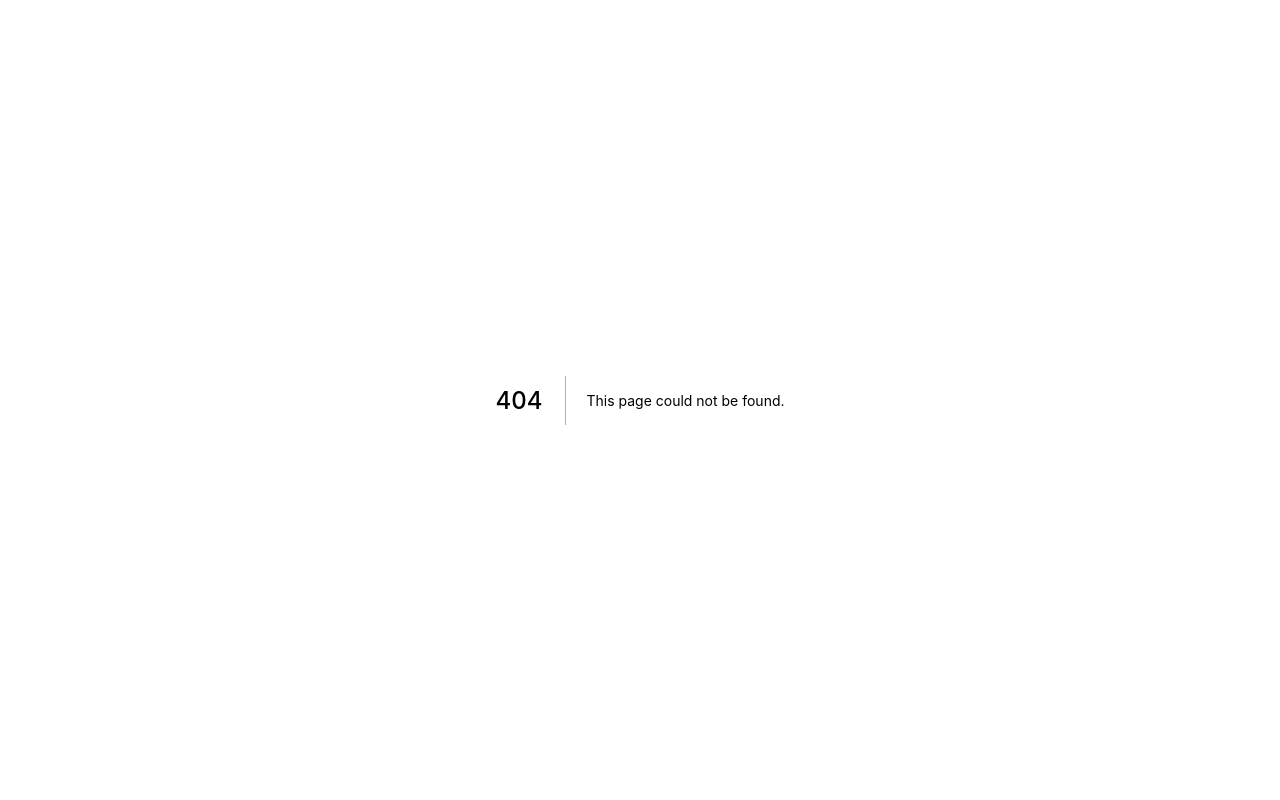
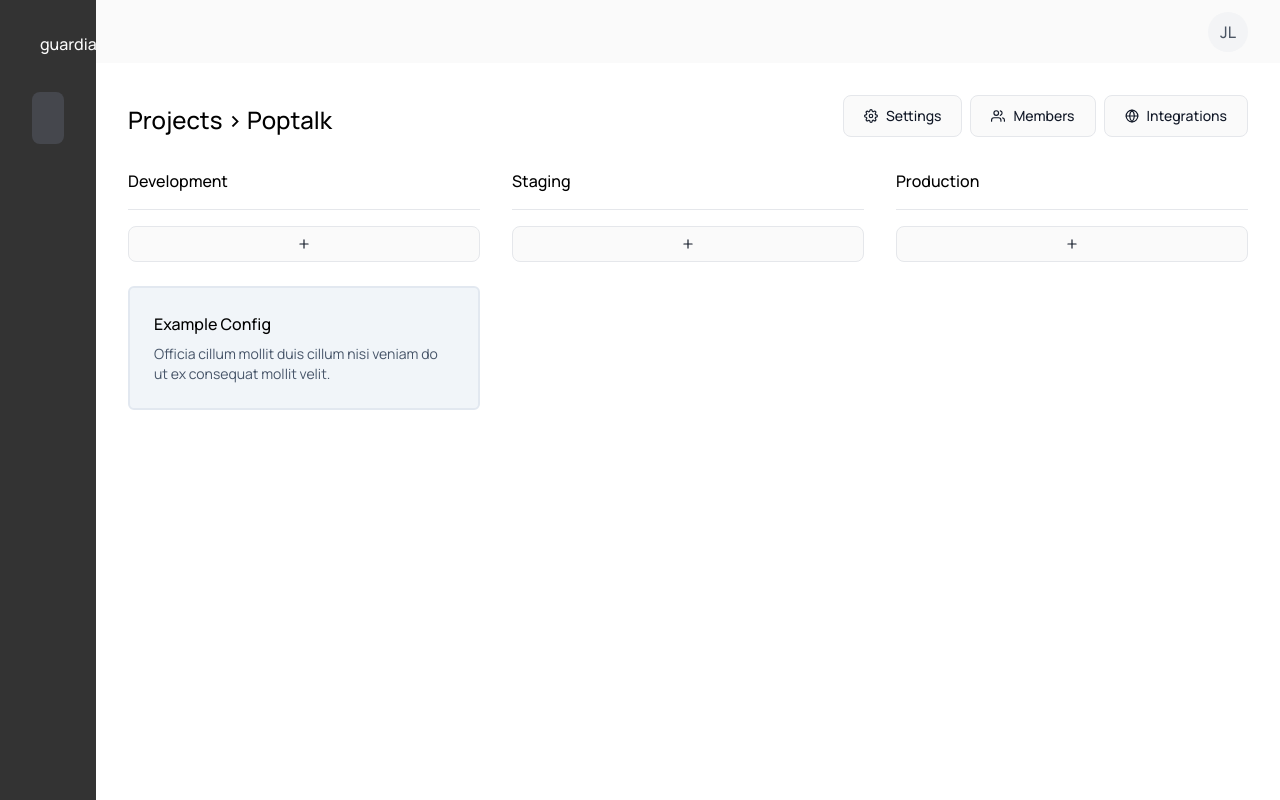
Before and after one commit to manavendrasen/guardian, a Next.js app in the folder apps/web/: page /project/1 in a window 1280 px wide. Before the commit this address had no page. Built offline with nearby package versions, Linux system fonts and the light colour scheme.

Commit message:
feat: add project page

```diff
--- a/apps/web/components/Button/Button.tsx
+++ b/apps/web/components/Button/Button.tsx
@@ -22,4 +22,20 @@ const Button: React.FC<ButtonProps> = ({
   );
 };
 
+export const SecondaryButton: React.FC<ButtonProps> = ({
+  children,
+  onClick,
+  type = "button",
+}) => {
+  return (
+    <button
+      type={type}
+      className='py-2.5 px-5 mb-2 text-sm font-medium text-gray-900 focus:outline-none bg-white rounded-lg border border-gray-200 hover:bg-gray-100 hover:text-blue-700 focus:z-10 focus:ring-4 focus:ring-gray-200 dark:focus:ring-gray-700 dark:bg-gray-800 dark:text-gray-400 dark:border-gray-600 dark:hover:text-white dark:hover:bg-gray-700 flex justify-center items-center gap-2'
+      onClick={onClick}
+    >
+      {children}
+    </button>
+  );
+};
+
 export default Button;
--- /dev/null
+++ b/apps/web/components/ConfigTile/ConfigTile.tsx
@@ -0,0 +1,27 @@
+import { useRouter } from "next/router";
+import React from "react";
+
+interface ConfigTileProps {
+  id: string;
+  title: string;
+  description: string;
+}
+
+const ConfigTile: React.FC<ConfigTileProps> = ({ id, title, description }) => {
+  const router = useRouter();
+  const routeToConfigPage = () => {
+    // fetch product details
+    router.push(`/config/${id}`);
+  };
+  return (
+    <div
+      className='bg-slate-100 flex flex-col gap-2 p-6 rounded-md hover:border-primary border-2 border-slate-200  duration-100'
+      onClick={routeToConfigPage}
+    >
+      <h5 className='font-medium'>{title}</h5>
+      <p className='text-slate-600 text-sm'>{description}</p>
+    </div>
+  );
+};
+
+export default ConfigTile;
--- a/apps/web/components/DashboardLayout/DashboardLayout.tsx
+++ b/apps/web/components/DashboardLayout/DashboardLayout.tsx
@@ -8,11 +8,11 @@ interface DashboardLayoutProps {
 
 const DashboardLayout: React.FC<DashboardLayoutProps> = ({ children }) => {
   return (
-    <div className='flex h-screen overflow-hidden'>
+    <div className='flex overflow-hidden'>
       <Sidebar />
       <div className='relative flex flex-col flex-1 overflow-y-auto overflow-x-hidden'>
         <Header />
-        <main className='px-4 sm:px-6 lg:px-8 py-8 w-full max-w-9xl mx-auto'>
+        <main className='px-4 sm:px-6 lg:px-8 py-8 w-full max-w-9xl mx-auto h-5/6'>
           {children}
         </main>
       </div>
--- a/apps/web/components/DashboardLayout/Sidebar.tsx
+++ b/apps/web/components/DashboardLayout/Sidebar.tsx
@@ -11,6 +11,7 @@ function Sidebar() {
   const { projects } = useProjectStore();
   const router = useRouter();
   const { pathname } = router;
+  const { id } = router.query;
 
   const trigger = useRef(null);
   const sidebar = useRef(null);
@@ -33,7 +34,7 @@ function Sidebar() {
         }`}
       >
         {/* Sidebar header */}
-        <div className='flex justify-between mb-10 pr-3 sm:px-2 px-8'>
+        <div className='flex justify-between mb-6 pr-3 sm:px-2 px-8'>
           {/* Close button */}
           <button
             ref={trigger}
@@ -51,13 +52,13 @@ function Sidebar() {
             </svg>
           </button>
           {/* Logo */}
-          {/* <Link href='/' className='block'>
+          <Link href='/' className='block'>
             <p className=' text-white font-medium'>guardian</p>
-          </Link> */}
+          </Link>
         </div>
 
         {/* Links */}
-        <div className='space-y-8 pt-2'>
+        <div className='space-y-8'>
           {/* Pages group */}
           <div>
             {/* <h3 className='text-xs uppercase text-slate-200 font-semibold pl-3'>
@@ -68,7 +69,11 @@ function Sidebar() {
             <ul className='mt-3'>
               {/* Dashboard */}
               <SidebarLinkGroup
-                activeOn={pathname === "/" || pathname.includes("dashboard")}
+                activeOn={
+                  pathname === "/" ||
+                  pathname.includes("project") ||
+                  pathname.includes("config")
+                }
               >
                 {(handleClick: () => void, open: boolean) => {
                   return (
@@ -77,7 +82,8 @@ function Sidebar() {
                         href='#0'
                         className={`block text-slate-100 hover:text-white truncate transition duration-150 ${
                           (pathname === "/" ||
-                            pathname.includes("dashboard")) &&
+                            pathname.includes("project") ||
+                            pathname.includes("config")) &&
                           "hover:text-slate-200"
                         }`}
                         onClick={(e) => {
@@ -112,13 +118,16 @@ function Sidebar() {
                           }`}
                         >
                           {projects.map((project) => (
-                            <li className='mb-1 last:mb-0' key={project.id}>
-                              <Link
-                                href={`/project/${project.id}`}
-                                // className={`block text-slate-400 hover:text-slate-200 transition duration-150 truncate
-                                //   ${true ? "text-indigo-500" : "text-green-500"}`}
-                              >
-                                <span className='block text-slate-100 over:text-primary transition duration-150  text-sm font-medium lg:opacity-0 lg:sidebar-expanded:opacity-100 2xl:opacity-100 cursor-pointer'>
+                            <li
+                              className='mb-1 block text-slate-400 hover:text-slate-200 transition duration-150 truncate'
+                              key={project.id}
+                            >
+                              <Link href={`/project/${project.id}`}>
+                                <span
+                                  className={`block text-slate-100 hover:text-primary transition duration-150  text-sm font-medium lg:opacity-0 lg:sidebar-expanded:opacity-100 2xl:opacity-100 cursor-pointer ${
+                                    id === project.id && "text-primary"
+                                  }`}
+                                >
                                   {project.name}
                                 </span>
                               </Link>
--- a/apps/web/components/ProjectTile/ProjectTile.tsx
+++ b/apps/web/components/ProjectTile/ProjectTile.tsx
@@ -1,4 +1,4 @@
-import Link from "next/link";
+import { useRouter } from "next/router";
 import React from "react";
 
 interface ProjectTileProps {
@@ -12,16 +12,19 @@ const ProjectTile: React.FC<ProjectTileProps> = ({
   title,
   description,
 }) => {
+  const router = useRouter();
+  const routeToProjectPage = () => {
+    // fetch product details
+    router.push(`/project/${id}`);
+  };
   return (
-    <Link href={`/project/${id}`}>
     <div
       className='bg-slate-100 flex flex-col gap-2 p-6 rounded-md hover:border-primary focus:border-2 hover:border-2 duration-100'
-        onClick={() => {}}
+      onClick={routeToProjectPage}
     >
       <h5 className='text-lg font-medium'>{title}</h5>
       <p className='text-slate-500'>{description}</p>
     </div>
-    </Link>
   );
 };
 
--- /dev/null
+++ b/apps/web/pages/config/[id].tsx
@@ -0,0 +1,34 @@
+import Button from "components/Button/Button";
+import DashboardLayout from "components/DashboardLayout/DashboardLayout";
+import NextHead from "components/NextHead/NextHead";
+import PageHeader from "components/PageHeader/PageHeader";
+import React from "react";
+import { FiPlus } from "react-icons/fi";
+import useConfigStore from "store/configStore";
+
+interface ConfigIdProps {}
+
+const ConfigId: React.FC<ConfigIdProps> = () => {
+  const { config } = useConfigStore();
+  return (
+    <>
+      <NextHead />
+      <DashboardLayout>
+        <PageHeader title={`Project > ${config?.name}`}>
+          <Button
+            onClick={() => {
+              // createNewConfigHandler();
+            }}
+          >
+            <FiPlus /> Add New Variable
+          </Button>
+        </PageHeader>
+        <main className='mt-6 grid md:grid-cols-3 gap-4 md:gap-6 grid-cols-1'>
+          hello
+        </main>
+      </DashboardLayout>
+    </>
+  );
+};
+
+export default ConfigId;
--- /dev/null
+++ b/apps/web/pages/project/[id].tsx
@@ -0,0 +1,64 @@
+import Button, { SecondaryButton } from "components/Button/Button";
+import ConfigTile from "components/ConfigTile/ConfigTile";
+import DashboardLayout from "components/DashboardLayout/DashboardLayout";
+import NextHead from "components/NextHead/NextHead";
+import PageHeader from "components/PageHeader/PageHeader";
+import React from "react";
+import { FiPlus, FiGlobe, FiUsers, FiSettings } from "react-icons/fi";
+import useProjectStore from "store/projectStore";
+
+interface ProjectIdProps {}
+
+const ProjectId: React.FC<ProjectIdProps> = () => {
+  const { project } = useProjectStore();
+  return (
+    <>
+      <NextHead />
+      <DashboardLayout>
+        <PageHeader title={`Projects > ${project?.name}`}>
+          <div className='flex gap-2 items-center'>
+            <SecondaryButton onClick={() => {}}>
+              <FiSettings /> Settings
+            </SecondaryButton>
+            <SecondaryButton onClick={() => {}}>
+              <FiUsers /> Members
+            </SecondaryButton>
+            <SecondaryButton onClick={() => {}}>
+              <FiGlobe /> Integrations
+            </SecondaryButton>
+          </div>
+        </PageHeader>
+        <main className='mt-6 grid md:grid-cols-3 gap-4 md:gap-8 grid-cols-1 h-full'>
+          <div className=' w-full rounded-lg flex flex-col gap-4'>
+            <h6 className='font-medium'>Development</h6>
+            <hr />
+            <SecondaryButton onClick={() => {}}>
+              <FiPlus />
+            </SecondaryButton>
+            <ConfigTile
+              title='Example Config'
+              description='Officia cillum mollit duis cillum nisi veniam do ut ex consequat mollit velit.'
+              id='123'
+            />
+          </div>
+          <div className=' w-full rounded-lg flex flex-col  gap-4'>
+            <h6 className='font-medium'>Staging</h6>
+            <hr />
+            <SecondaryButton onClick={() => {}}>
+              <FiPlus />
+            </SecondaryButton>
+          </div>
+          <div className=' w-full rounded-lg flex flex-col  gap-4'>
+            <h6 className='font-medium'>Production</h6>
+            <hr />
+            <SecondaryButton onClick={() => {}}>
+              <FiPlus />
+            </SecondaryButton>
+          </div>
+        </main>
+      </DashboardLayout>
+    </>
+  );
+};
+
+export default ProjectId;
--- /dev/null
+++ b/apps/web/store/configStore.tsx
@@ -0,0 +1,16 @@
+import { Config } from "types/Config";
+import create from "zustand";
+
+type TConfig = {
+  config: Config | null;
+  setConfig: (config: Config) => void;
+};
+
+const useConfigStore = create<TConfig>((set) => ({
+  config: null,
+  setConfig: (config: Config) => {
+    set((state: TConfig) => ({ ...state, config: config }));
+  },
+}));
+
+export default useConfigStore;
```
Lines whose indentation alone changed are shown as unchanged.
